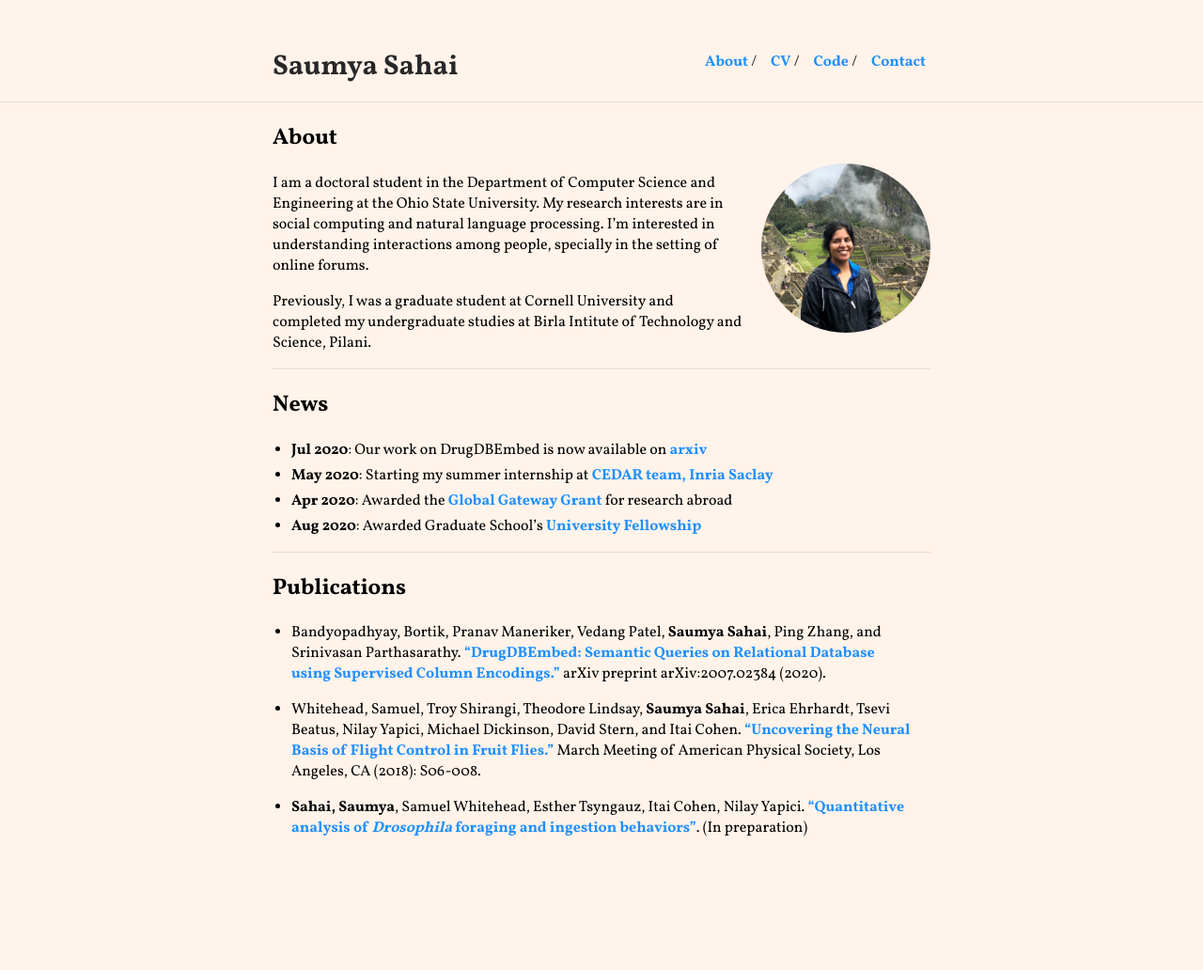
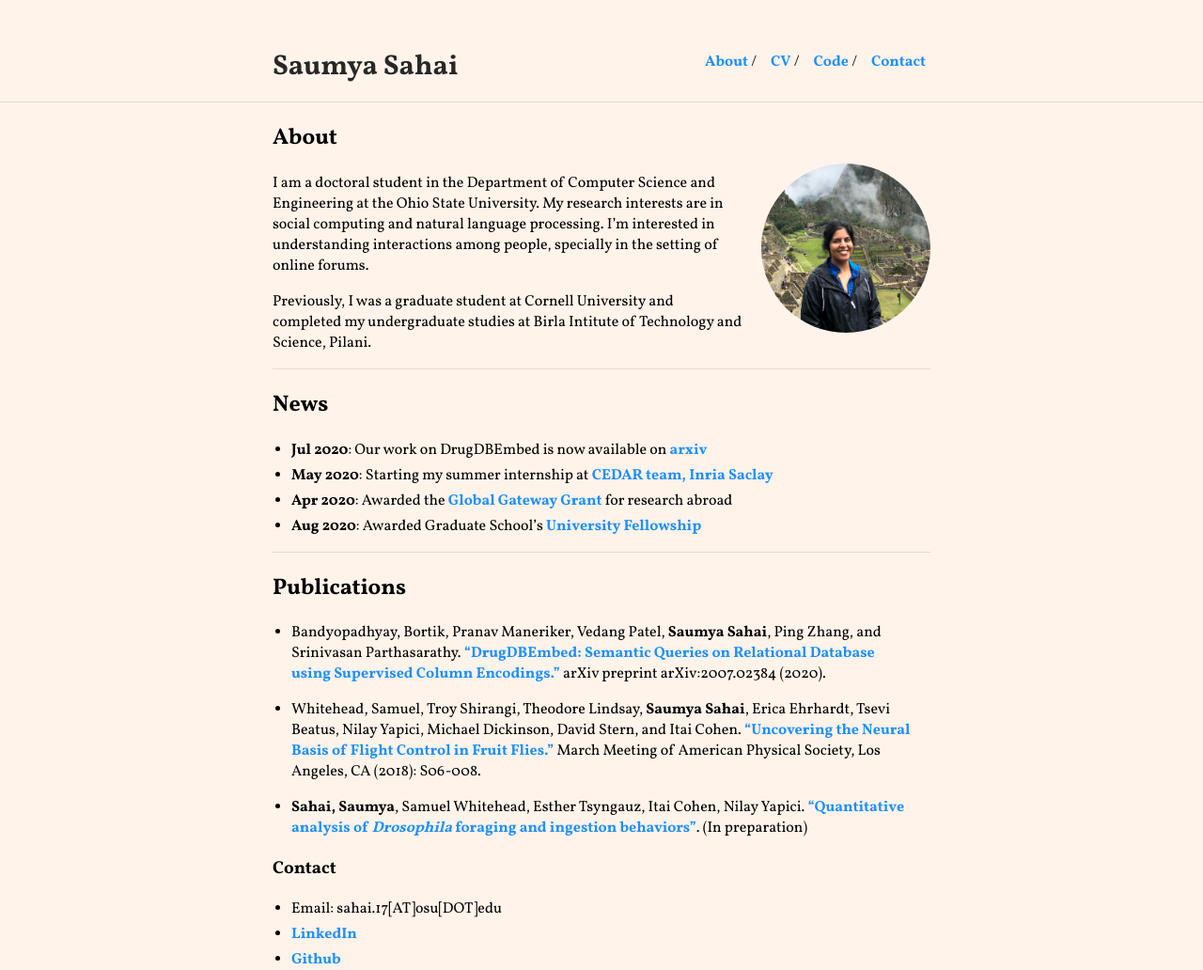
Before and after one commit to sahaisaumya/sahaisaumya.github.io, a Jekyll site: the page built from index.md, in a window 1280 px wide. Shown: the whole page at 94% size. Built offline with Jekyll 4.4.1, drawn with Linux system fonts in a browser that asks for light colours; our own code applies the rules of GitHub Pages for plain Markdown files; before the commit the page ends 900 px from its top, so only the background shows below that.

Commit message:
Update index.md

```diff
--- a/index.md
+++ b/index.md
@@ -29,3 +29,9 @@ Previously, I was a graduate student at Cornell University and completed my unde
 * Whitehead, Samuel, Troy Shirangi, Theodore Lindsay, **Saumya Sahai**, Erica Ehrhardt, Tsevi Beatus, Nilay Yapici, Michael Dickinson, David Stern, and Itai Cohen. ["Uncovering the Neural Basis of Flight Control in Fruit Flies."](https://ui.adsabs.harvard.edu/abs/2018APS..MARS06008W/abstract)  March Meeting of American Physical Society, Los Angeles, CA (2018): S06-008.
 
 * **Sahai, Saumya**, Samuel Whitehead, Esther Tsyngauz, Itai Cohen,  Nilay Yapici. ["Quantitative analysis of *Drosophila* foraging and ingestion behaviors"](). (In preparation)
+
+### Contact
+
+* Email: sahai.17[AT]osu[DOT]edu
+* [LinkedIn](https://www.linkedin.com/in/saumyasahai/)
+* [Github](https://github.com/sahaisaumya/)
```
